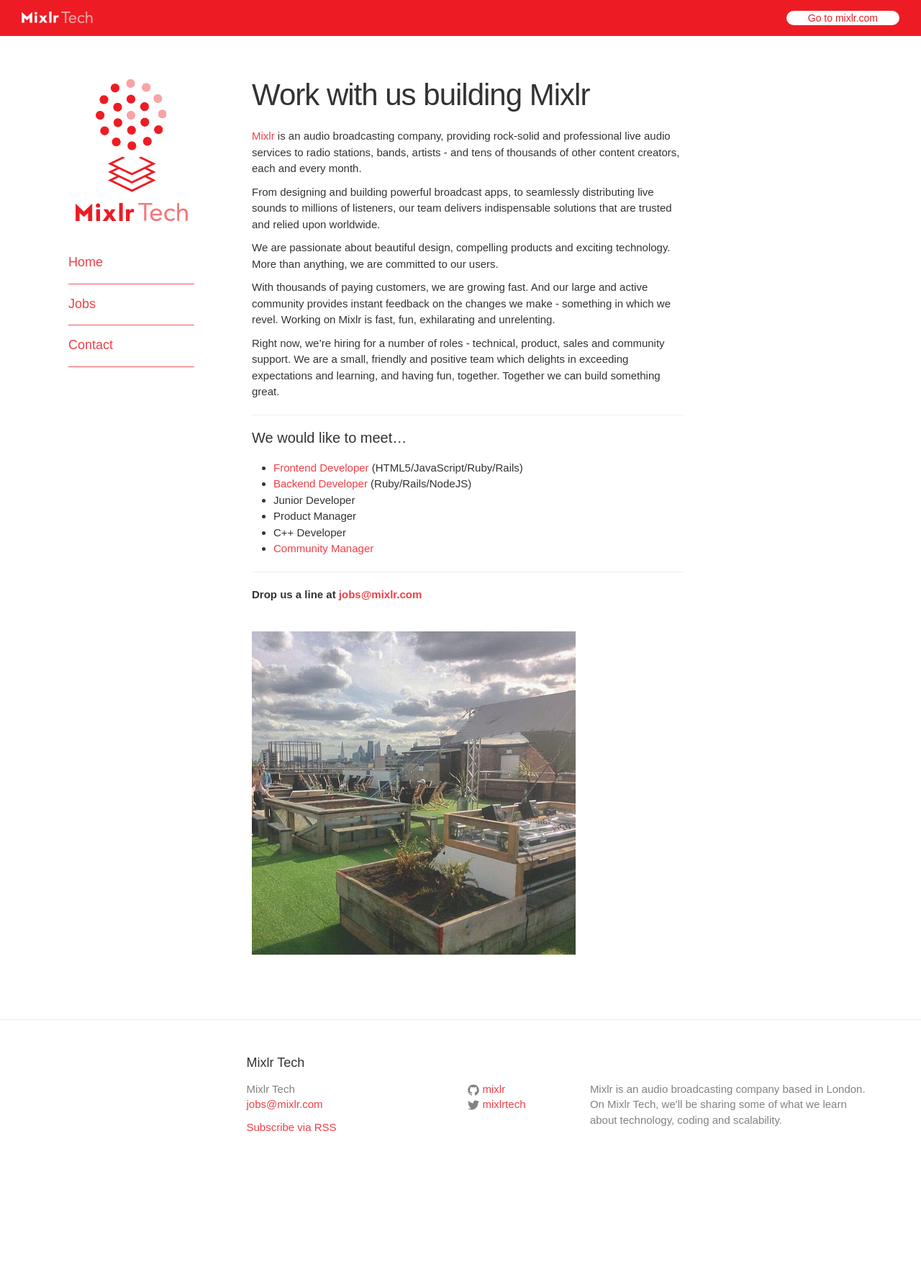
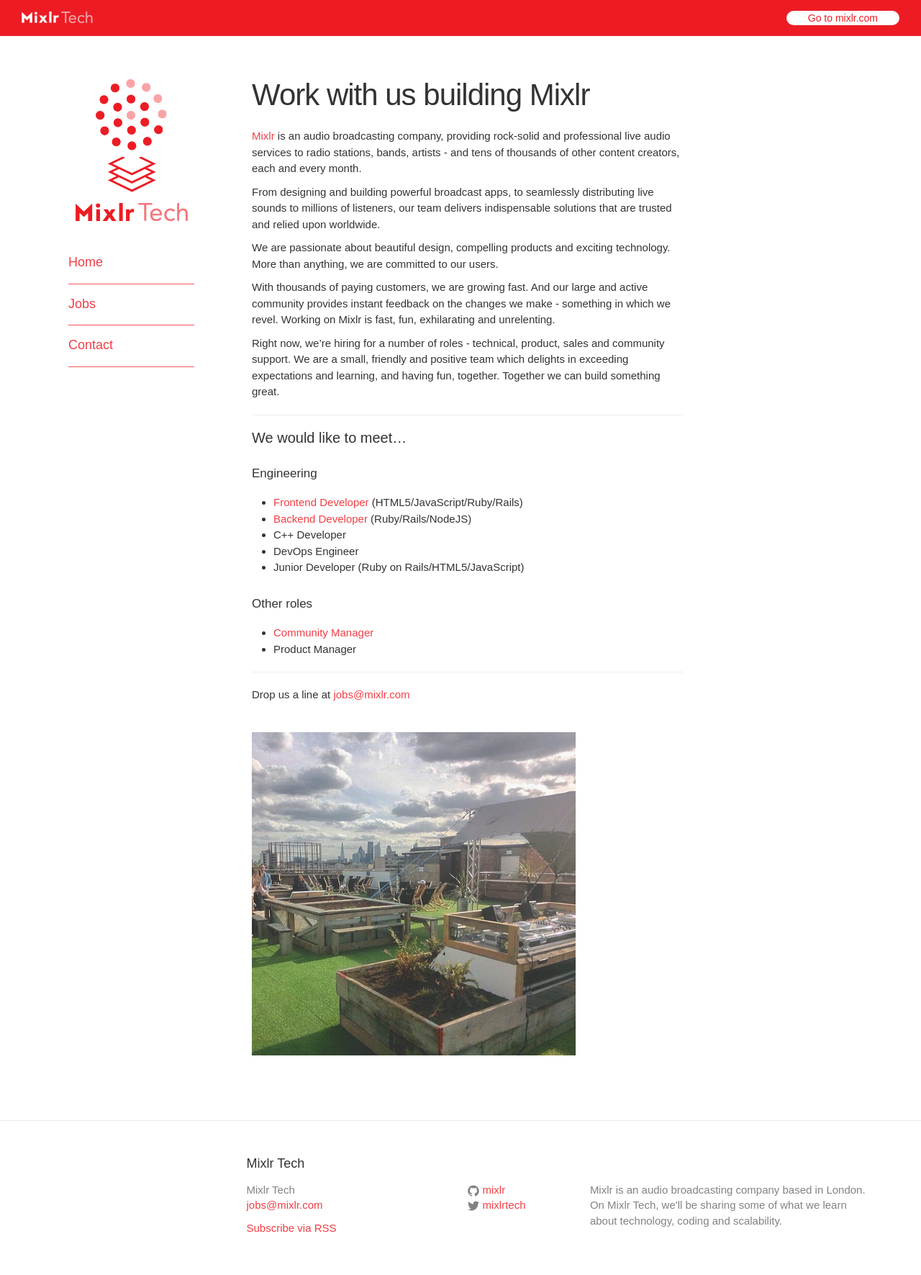
Before and after one commit to mixlr/mixlr.github.io, a Jekyll site: the page built from jobs/index.md, in a window 1280 px wide. Shown: the whole page at 72% size. Built offline with Jekyll 4.4.1, drawn with Linux system fonts in a browser that asks for light colours; some web fonts are replaced; before the commit the page ends 1631 px from its top, so only the background shows below that.

Commit message:
Add DevOps engineer > jobs index

```diff
--- a/css/application.scss
+++ b/css/application.scss
@@ -63,6 +63,14 @@
     margin-top:30px;
     margin-bottom:20px;
   }
+}
+
+h5 {
+  font-size:17px;
+}
+
+h6 {
+  font-size:15px;
 }
 
 a.post-link {
--- a/jobs/index.md
+++ b/jobs/index.md
@@ -21,15 +21,21 @@
 
 #### We would like to meet...
 
+##### Engineering
+
 * [Frontend Developer](/jobs/frontend.html) (HTML5/JavaScript/Ruby/Rails)
 * [Backend Developer](/jobs/backend.html) (Ruby/Rails/NodeJS)
-* Junior Developer
+* C++ Developer
+* DevOps Engineer
+* Junior Developer (Ruby on Rails/HTML5/JavaScript)
+
+##### Other roles
+
+* [Community Manager](/jobs/community.html)
 * Product Manager
-* C++ Developer
-* [Community Manager](/jobs/community.html)
 
 ---
 
-**Drop us a line at [jobs@mixlr.com](mailto:jobs@mixlr.com)**
+Drop us a line at [jobs@mixlr.com](mailto:jobs@mixlr.com)
 
 ![Netil360 roof terrace](/images/netil360.png)
```
